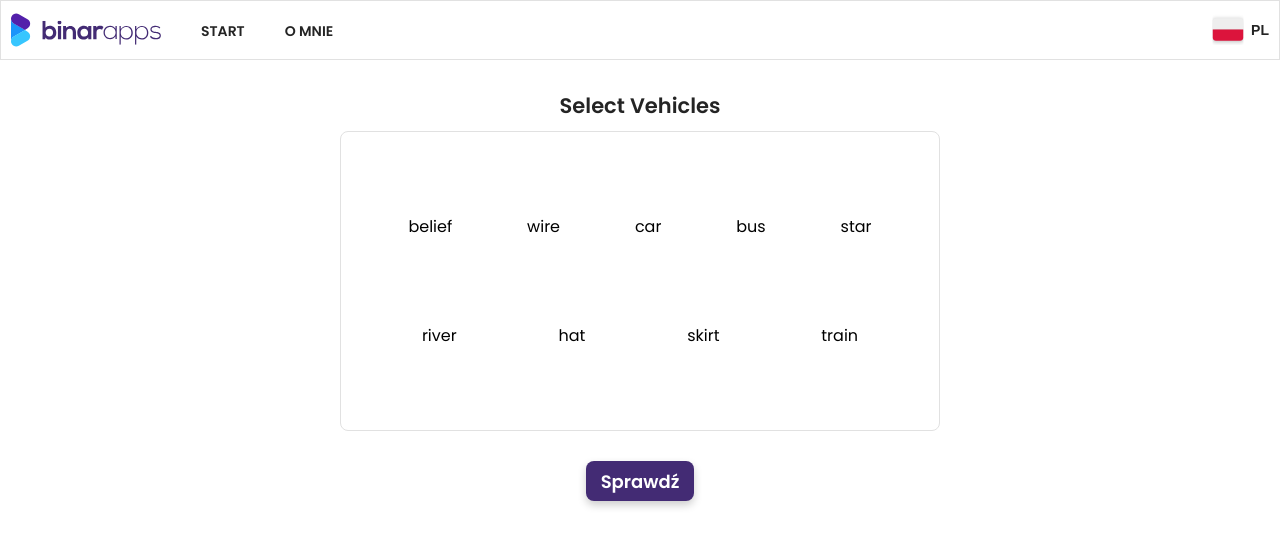
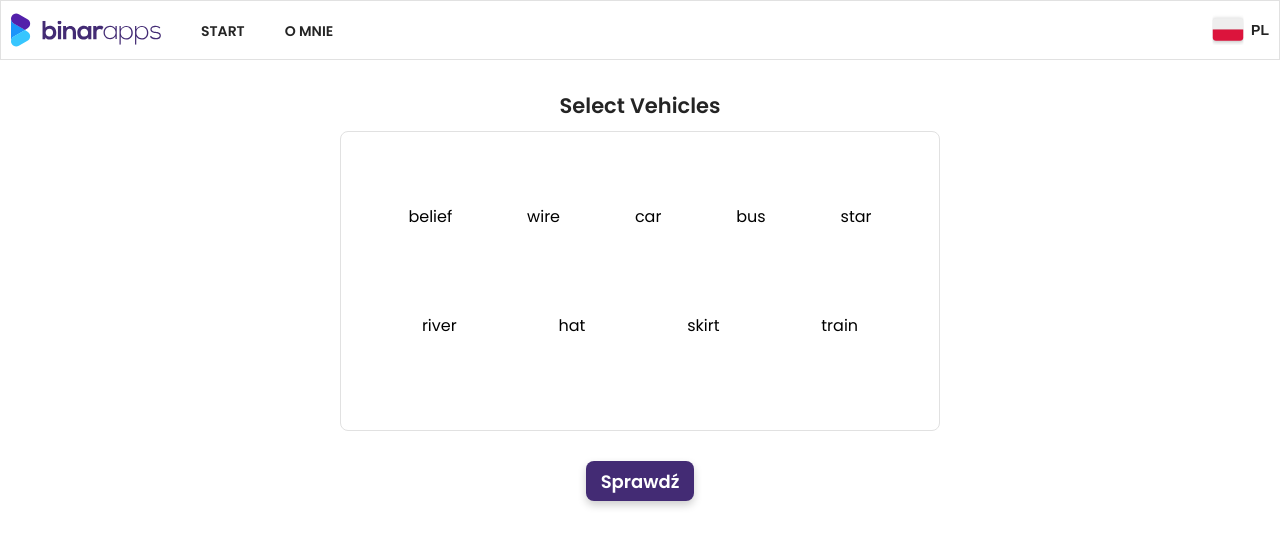
Before and after one commit to patryk-makarewicz/word-game, a React (Create React App) app: page /game in a window 1280 px wide. Shown: the top 546 px of the page. Built offline with nearby package versions, Linux system fonts and the light colour scheme.

Commit message:
fix: add margin

```diff
--- a/package.json
+++ b/package.json
@@ -77,5 +77,5 @@
       "eslint --fix"
     ]
   },
-  "buildDate": 1641550704476
+  "buildDate": 1641579440629
 }
--- a/public/meta.json
+++ b/public/meta.json
@@ -1 +1 @@
-{"buildDate":1641550704476}
+{"buildDate":1641579440629}
--- a/src/components/game/game.module.scss
+++ b/src/components/game/game.module.scss
@@ -17,7 +17,7 @@
     padding: 4rem 3rem;
     border-radius: 0.8rem;
     width: 100%;
-    height: 30rem;
+    min-height: 30rem;
     margin: 0 auto 3rem auto;
   }
 
@@ -48,8 +48,7 @@
     background-color: inherit;
     font-family: 'Poppins', sans-serif;
     cursor: pointer;
-    margin-left: 2rem;
-    margin-right: 2rem;
+    margin: 0 2rem 2rem;
     padding: 0.5rem 1rem;
     border-radius: 0.8rem;
     border: 0.1rem solid $color-white;
```
